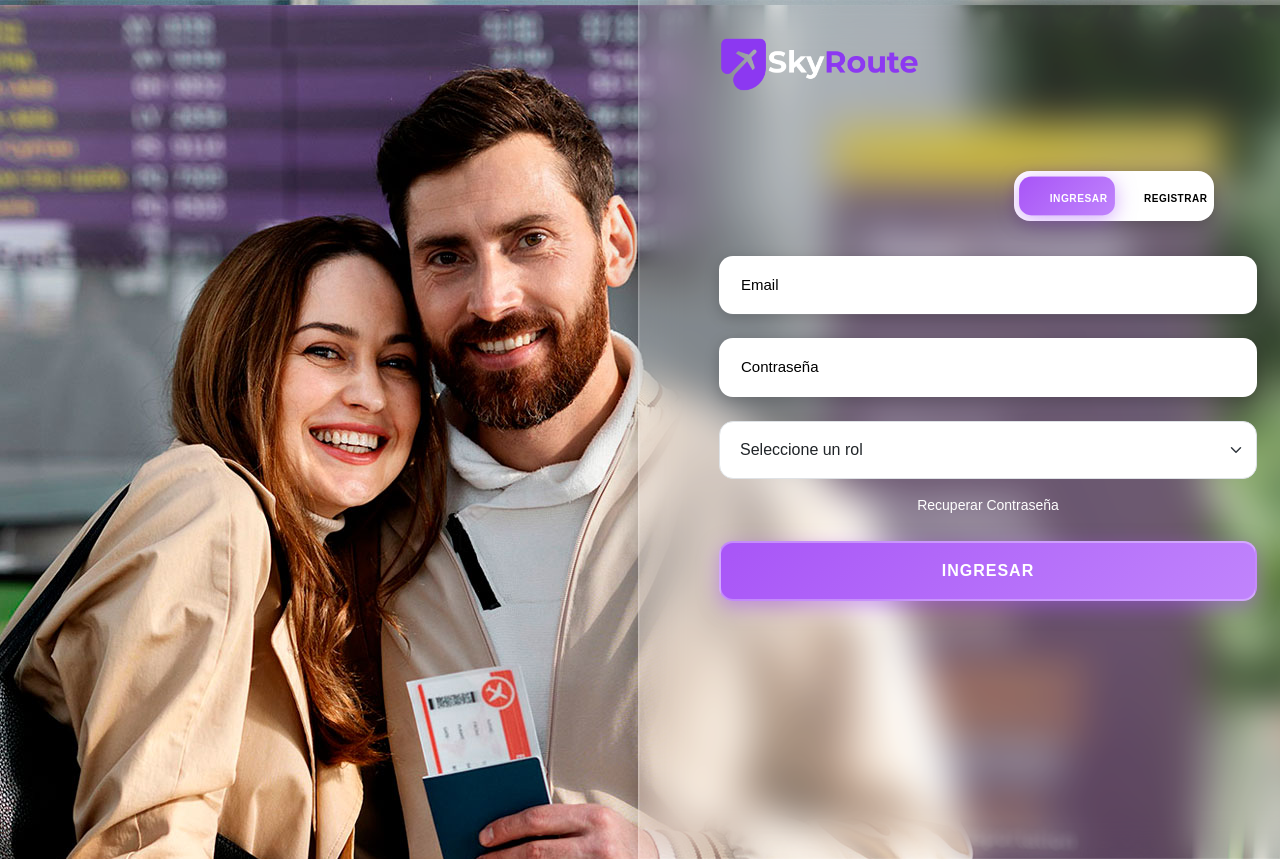
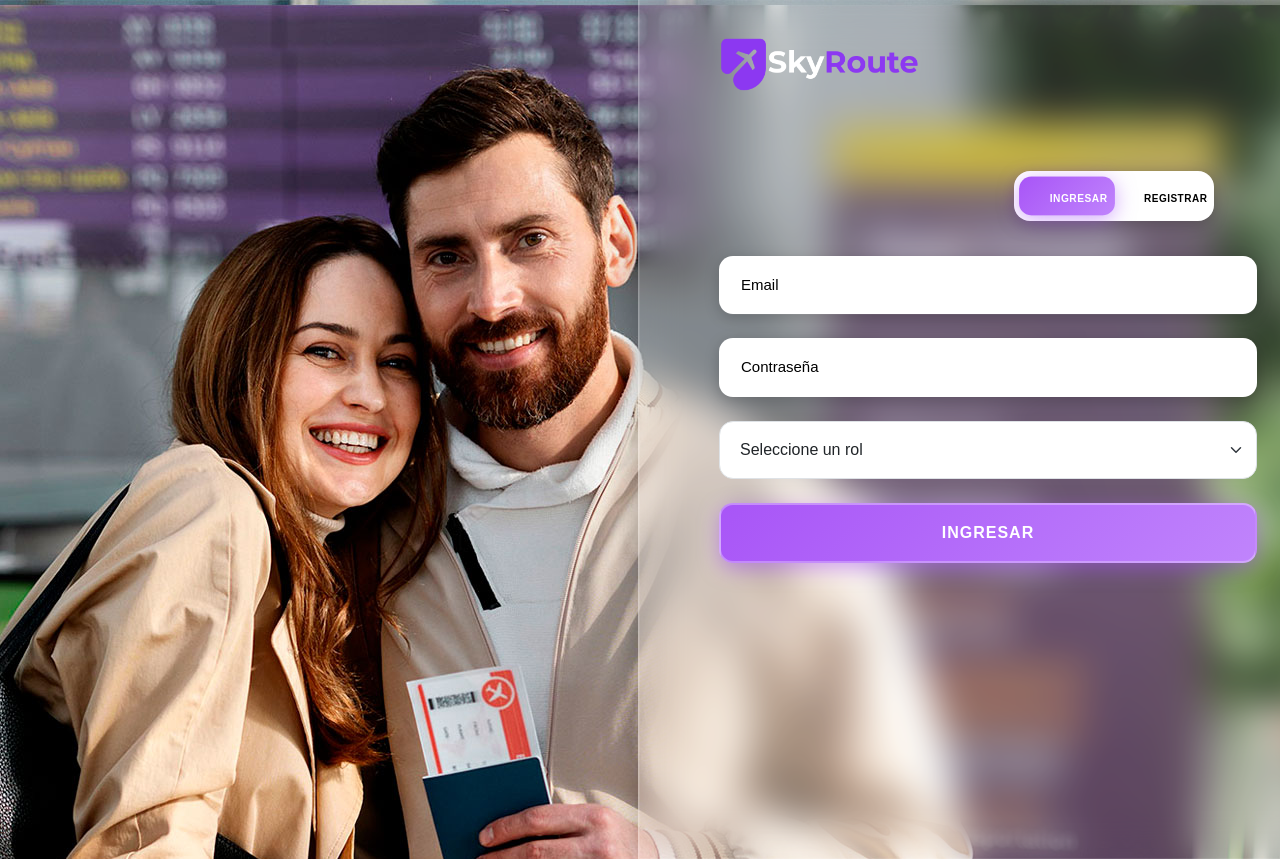
Before and after one commit to Alejandro120204hs/RETO-SENASOFT, a PHP site: page /views/extras/login.php in a window 1280 px wide; the page is wider, and only the part inside the window is pictured. Shown: the top 859 px of that part. Run offline with PHP 8.4, Linux system fonts and the light colour scheme.

Commit message:
feat
elimine el recuoerar contraseña

```diff
--- a/views/extras/login.php
+++ b/views/extras/login.php
@@ -35,7 +35,7 @@
             </select>
         </div>
 
-        <a href="recuperarclave.php">Recuperar Contraseña</a>
+
         <button type="submit" class="btn btn-primary">Ingresar</button>
     </form>
     </div>
```
